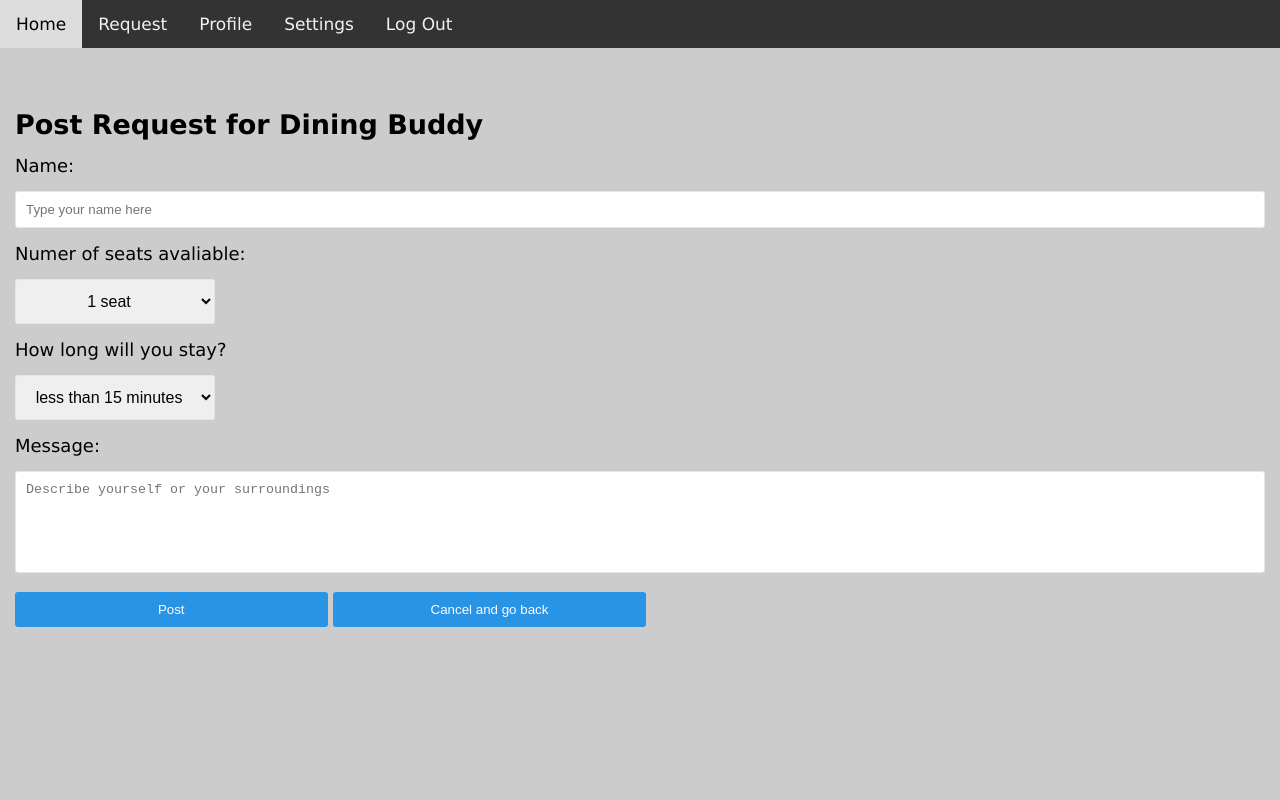
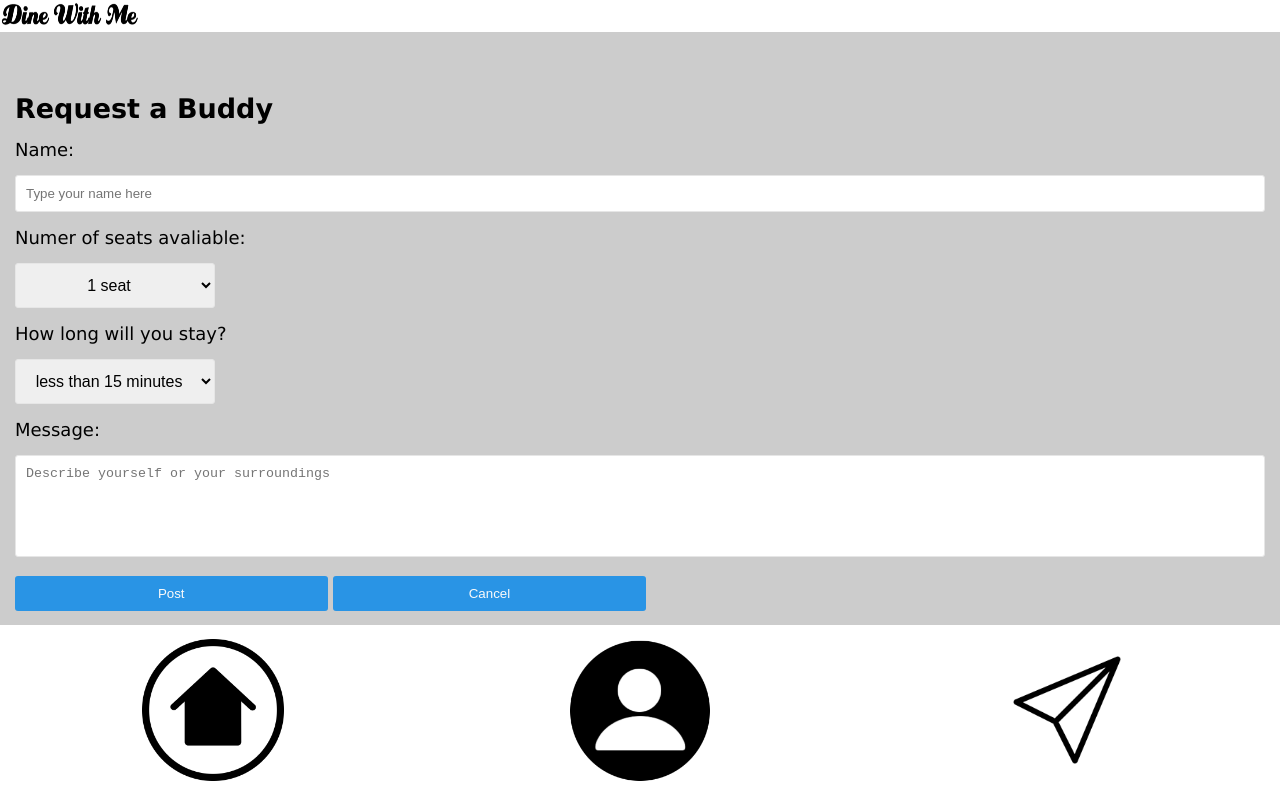
Before and after one commit to XRWei/COGS121, a website: page dine-with-me/public/postReq.html in a window 1280 px wide. Drawn offline with Linux system fonts and the light colour scheme; some packages are replaced by stand-ins of ours; files whose address does not match are found by name.

Commit message:
added navigation bar

```diff
--- a/dine-with-me/public/css/styles.css
+++ b/dine-with-me/public/css/styles.css
@@ -900,3 +900,28 @@ a img{
 #searchInput:focus {
     border-color: #4d90fe;
 }
+
+.navbar {
+    overflow: hidden;
+    background-color: #ffffff;
+    position: fixed; /* Set the navbar to fixed position */
+    bottom: 0;
+    width: 100%; /* Full width */
+    padding-top: 14px;
+    padding-bottom: 14px;
+}
+
+/* Links inside the navbar */
+.navbar a {
+    float: left;
+    display: block;
+    color: #000000;
+    text-align: center;
+    text-decoration: none;
+    width:33.33%;
+    height: 33.3%;
+}
+.navbar img{
+  width:33.3%;
+  max-height:33.3%;
+}
--- a/dine-with-me/public/postReq.html
+++ b/dine-with-me/public/postReq.html
@@ -4,9 +4,23 @@
         <title>Dine With Me</title>
         <meta name="viewport" content="width=device-width, initial-scale=1, user-scalable=no">
         <link rel="stylesheet" href="css/index.css" />
+         <link rel="stylesheet" href="css/styles.css" />
         <script src="js/jquery.js"></script>
 </head>
 <body>
+    <div class="mdl-layout mdl-js-layout mdl-layout--fixed-header">
+
+      <div class="android-header mdl-layout__header mdl-layout__header--waterfall">
+        <div class="mdl-layout__header-row">
+          <span class="android-title mdl-layout-title">
+            <img class="android-logo-image" src="img/name.png" href="">
+        </span>
+  <span class="android-mobile-title mdl-layout-title">
+    <img class="android-logo-image" src="img/name.png">
+</span>
+
+</div>
+</div>
 	<!--div id="mySidenav" class="sidenav">
           <a href="javascript:void(0)" class="closebtn" onclick="closeNav()">&times;</a>
           <a href="index.html">Search</a>
@@ -14,7 +28,7 @@
           <a href="profile.html">Profile</a>
           <a href="#">Settings</a>
           <a href="#">Log Out</a>
-    </div-->
+    </div
 
      <div class="topnav" id="myTopnav">
       <a href="index.html">Home</a>
@@ -23,13 +37,13 @@
       <a href="#">Settings</a>
       <a href="#">Log Out</a>
       <a href="javascript:void(0);" style="font-size:15px;" class="icon" onclick="menuFunction()">&#9776;</a>
-    </div>
+    </div>-->
 
         <!--span style="font-size:30px;cursor:pointer" onclick="openNav()">&#9776; Dine With Me</span-->
 
         <main>
 				<form id="request-form">
-                    <h2>Post Request for Dining Buddy</h2>
+                    <h2>Request a Buddy</h2>
                     <label>Name: </label>
                     <input id="request-item" type="text" placeholder="Type your name here" />
                     <label>Numer of seats avaliable: </label>
@@ -56,8 +70,22 @@
                     <label>Message: </label>
                     <textarea id="request-description" placeholder="Describe yourself or your surroundings"></textarea>
                     <button type="submit">Post</button>
-                    <button onclick = "location.href = 'index.html';">Cancel and go back</button>
+                    <button onclick = "location.href = 'index.html';">Cancel</button>
                 </form>
+
+                 <!--Bottom Navigation-->
+                <div class="navbar">
+                    <a href="/index.html">
+                        <img class="img" src="img/home-icon.png">
+                    </a>
+                    <a href="#profile">
+                        <img class="img" src="img/profile-icon.png">
+                    </a>
+                    <a href="/postReq.html">
+                        <img class="img" src="img/request-icon.png">
+                    </a>
+                </div>
+
         </main>
 
 <script>
```
Also changed, not shown: dine-with-me/public/index.html (+21 -9 lines), dine-with-me/public/img/home-icon.png (added), dine-with-me/public/img/profile-icon.png (added), dine-with-me/public/img/request-icon.png (added).
